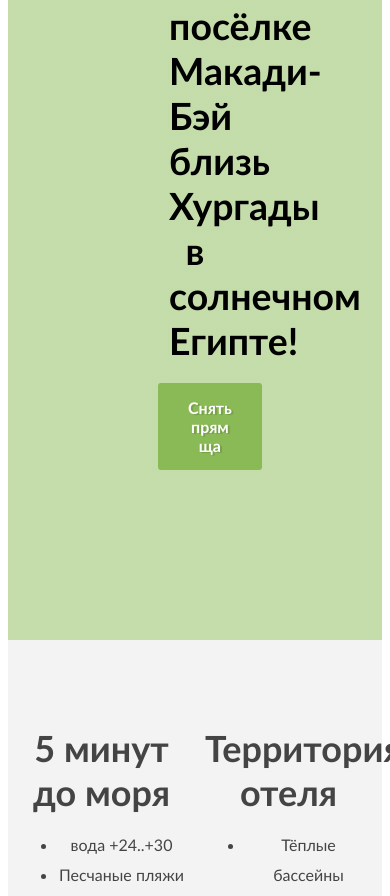
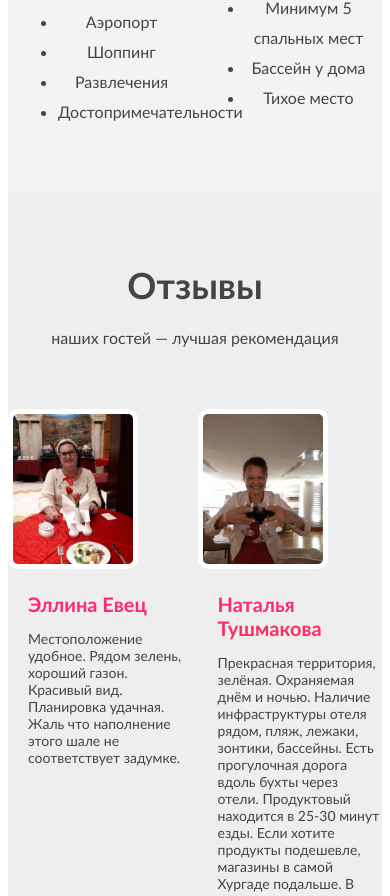
Before and after one commit to IvanIgorevich/chalet, a plain HTML site: page index.html in a window 390 px wide. Shown: the part 1095-1991 px from the top of the page. Drawn offline with nearby package versions, Linux system fonts and the light colour scheme.

Commit message:
some changes

```diff
--- a/index.html
+++ b/index.html
@@ -38,7 +38,7 @@
 </div>
 <div class="intro text-center" data-parallax="scroll" data-image-src="foto/20211217_163804.jpg">
 	<h1 class="title-large">Дом</h1>
-	<h2 class="title-large">на берегу Красного моря!</h2>
+	<h2 class="title-medium">на берегу Красного моря!</h2>
 	<h3 class="text-lead">Несколько шале на выбор в посёлке Макади-Бэй близь Хургады в солнечном Египте!</h3>
 	<div class="buffer-both">
 		<a class="button" href="#contacts">Снять прям ща</a>
@@ -95,18 +95,18 @@
 <div class="reviews" id="reviews">
 	<div class="container">
 		<div class="text-center">
-			<h2 class="title-small">Отзывы</h2>
+			<h2 class="title-medium">Отзывы</h2>
 			<p class="text">наших гостей — лучшая рекомендация</p>
 		</div>
 		<div class="reviews-members">
-			<div class="column-1-2">
+			<div class="box-4">
 				<div class="reviews-member">
 					<div class="member-image">
 						<img class="member-foto" src="foto/photo_2021-12-18_15-02-28.jpg" alt="Эллина">
 					</div>
 					<div class="member-details">
 						<h3 class="title-small">Эллина Евец</h3>
-						<p class="text">
+						<p class="text-small">
 							Местоположение удобное. Рядом зелень, хороший газон. Красивый вид. Планировка удачная.
 							Жаль что наполнение этого шале не соответствует задумке.
 						</p>
@@ -118,7 +118,7 @@
 					</div>
 					<div class="member-details">
 						<h3 class="title-small">Наталья Тушмакова</h3>
-						<p class="text">
+						<p class="text-small">
 							Прекрасная территория, зелёная. Охраняемая днём и ночью. Наличие инфраструктуры отеля
 							рядом, пляж, лежаки, зонтики, бассейны. Есть прогулочная дорога вдоль бухты через отели. Продуктовый
 							находится в 25-30 минут езды. Если хотите продукты подешевле, магазины в самой Хургаде подальше. В
@@ -126,15 +126,13 @@
 						</p>
 					</div>
 				</div>
-			</div>
-			<div class="column-1-2">
 				<div class="reviews-member">
 					<div class="member-image">
 						<img class="member-foto" src="foto/IMG-20211208-WA0006.jpg" alt="Иван">
 					</div>
 					<div class="member-details">
 						<h3 class="title-small">Иван Земчиков</h3>
-						<p class="text">
+						<p class="text-small">
 							Нормальное место. В доме, пусть и не без проблем и не сразу, но появилось всё необходимое. Море
 							рядом, рыбки разнообразны и чудны) Тёплый бассейн рядом. Каждый вечер активности в отеле. Ценник
 							адекватный. Приеду ещё.
@@ -147,7 +145,7 @@
 					</div>
 					<div class="member-details">
 						<h3 class="title-small">Василиса Земчикова</h3>
-						<p class="text">
+						<p class="text-small">
 							Место замечательное. Много детей. Бассейны замечательные. Море холодноватое, но очень красивые рыбки,
 							особенно когда ты в маске.
 						</p>
@@ -155,7 +153,6 @@
 				</div>
 			</div>
 		</div>
-
 	</div>
 </div>
 <div class="prices text-center" id="prices">
--- a/stylesheet/header.css
+++ b/stylesheet/header.css
@@ -39,6 +39,7 @@
 		background: #fff;
 		top: auto;
 		opacity: 1;
+		height: 10px;
 	}
 
 	.right-text,
--- a/stylesheet/intro.css
+++ b/stylesheet/intro.css
@@ -11,12 +11,8 @@
 	margin-top: 76px;
 }
 
-.text-center {
-	text-align: center;
+@media (max-width: 680px) {
+	.intro {
+		padding: 1em;
+	}
 }
-
-.intro .text-lead {
-	color: black;
-	max-width: 70%;
-	margin: 0 15%;
-}
--- a/stylesheet/reviews.css
+++ b/stylesheet/reviews.css
@@ -1,7 +1,7 @@
 .column-1-2 {
 	float: left;
 	width: 50%;
-}
+/}
 
 .reviews {
 	padding: 40px 0;
@@ -22,6 +22,8 @@
 	border: 5px solid #fff;
 	border-radius: 10px;
 	height: 150px;
+	width: 120px;
+	object-fit: cover;
 }
 
 .member-details {
@@ -33,3 +35,16 @@
 .member-details .title-small {
 	color: #ff2a68;
 }
+
+.box-4 {
+	display: grid;
+	gap: 5px;
+	height: auto;
+
+	/* Каждый контейнер имеет размер 200px на 200px */
+	grid-template-rows: auto auto;
+	grid-template-columns: auto auto;
+
+	/* ! */
+	justify-items : stretch;
+}
--- a/stylesheet/stylesheet.css
+++ b/stylesheet/stylesheet.css
@@ -26,6 +26,20 @@ body {
 	line-height: 30px;
 }
 
+.text-small {
+	font-size: 14px;
+}
+
+.text-center {
+	text-align: center;
+}
+
+.text-lead {
+	color: black;
+	max-width: 70%;
+	margin: 0 15%;
+}
+
 .buffer-both {
 	margin-top: 20px;
 	margin-bottom: 20px;
@@ -43,11 +57,14 @@ body {
 	color: #fff;
 }
 
+@media (max-width: 680px) {
+	.text-lead {
+		max-width: none;
+		margin: 0;
+	}
+}
+
 @media (max-width: 480px) {
-	body {
-		font-size: 32px;
-	}
-
 	.column-1-4,
 	.column-1-2 {
 		float: none;
--- a/stylesheet/variants.css
+++ b/stylesheet/variants.css
@@ -1,6 +1,7 @@
 .column-1-3 {
 	float: left;
-	width: 33.33%;
+	width: 30%;
+	margin: 6px;
 }
 
 .prices .title-medium {
```
Also changed, not shown: stylesheet/features.css (line endings or trailing spaces).
